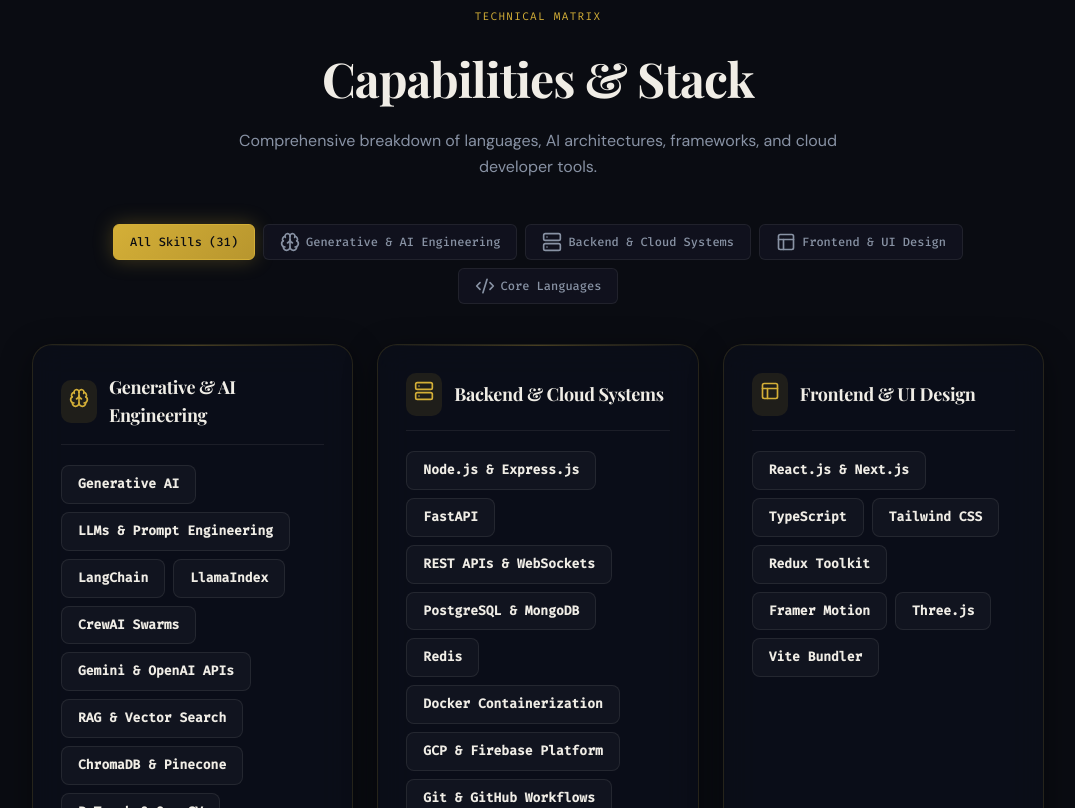
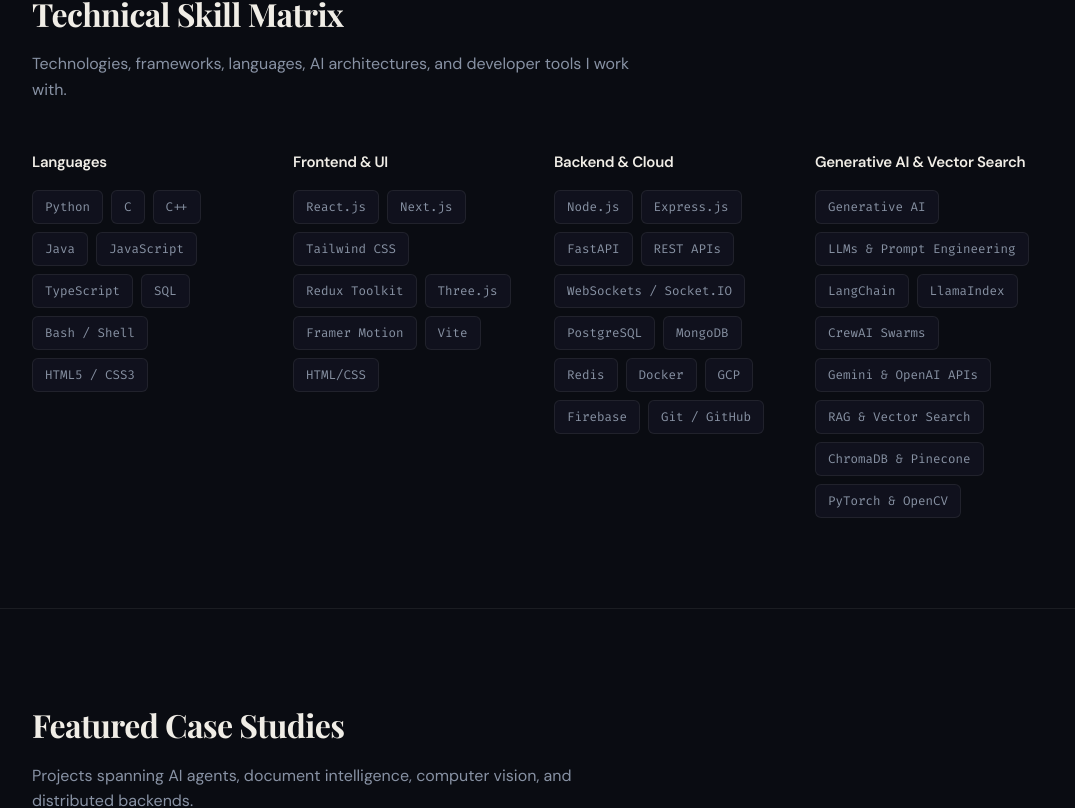
Before and after one commit to dhatchankr/Portfolio, a React (Vite) app: page / in a window 1280 px wide. Shown: the part 3572-4380 px from the top of the page, without its empty margins (102-1177 px from the left). Built offline with nearby package versions, Linux system fonts and the light colour scheme.

Commit message:
style: restored Skills section to clean text tag cloud without outer glass box containers

```diff
--- a/src/components/Skills.tsx
+++ b/src/components/Skills.tsx
@@ -1,169 +1,44 @@
-import { useState } from "react";
-import { motion } from "motion/react";
-import { Code2, Layout, Server, Brain } from "lucide-react";
-
 const skillsData = [
   {
-    id: "ai-rag",
-    category: "Generative & AI Engineering",
-    icon: <Brain size={20} />,
-    skills: [
-      "Generative AI",
-      "LLMs & Prompt Engineering",
-      "LangChain",
-      "LlamaIndex",
-      "CrewAI Swarms",
-      "Gemini & OpenAI APIs",
-      "RAG & Vector Search",
-      "ChromaDB & Pinecone",
-      "PyTorch & OpenCV",
-    ]
+    category: "Languages",
+    skills: ["Python", "C", "C++", "Java", "JavaScript", "TypeScript", "SQL", "Bash / Shell", "HTML5 / CSS3"]
   },
   {
-    id: "backend-cloud",
-    category: "Backend & Cloud Systems",
-    icon: <Server size={20} />,
-    skills: [
-      "Node.js & Express.js",
-      "FastAPI",
-      "REST APIs & WebSockets",
-      "PostgreSQL & MongoDB",
-      "Redis",
-      "Docker Containerization",
-      "GCP & Firebase Platform",
-      "Git & GitHub Workflows",
-    ]
+    category: "Frontend & UI",
+    skills: ["React.js", "Next.js", "Tailwind CSS", "Redux Toolkit", "Three.js", "Framer Motion", "Vite", "HTML/CSS"]
   },
   {
-    id: "frontend-ui",
-    category: "Frontend & UI Design",
-    icon: <Layout size={20} />,
-    skills: [
-      "React.js & Next.js",
-      "TypeScript",
-      "Tailwind CSS",
-      "Redux Toolkit",
-      "Framer Motion",
-      "Three.js",
-      "Vite Bundler",
-    ]
+    category: "Backend & Cloud",
+    skills: ["Node.js", "Express.js", "FastAPI", "REST APIs", "WebSockets / Socket.IO", "PostgreSQL", "MongoDB", "Redis", "Docker", "GCP", "Firebase", "Git / GitHub"]
   },
   {
-    id: "languages",
-    category: "Core Languages",
-    icon: <Code2 size={20} />,
-    skills: [
-      "Python",
-      "JavaScript (ES6+)",
-      "TypeScript",
-      "C / C++",
-      "Java",
-      "SQL",
-      "Bash / Shell",
-    ]
+    category: "Generative AI & Vector Search",
+    skills: ["Generative AI", "LLMs & Prompt Engineering", "LangChain", "LlamaIndex", "CrewAI Swarms", "Gemini & OpenAI APIs", "RAG & Vector Search", "ChromaDB & Pinecone", "PyTorch & OpenCV"]
   }
 ];
 
 export default function Skills() {
-  const [activeTab, setActiveTab] = useState<string>("all");
+  return (
+    <section id="skills">
+      <div className="container">
+        <h2 className="section-title">Technical Skill Matrix</h2>
+        <p className="section-desc">
+          Technologies, frameworks, languages, AI architectures, and developer tools I work with.
+        </p>
 
-  const filteredCategories = activeTab === "all"
-    ? skillsData
-    : skillsData.filter((c) => c.id === activeTab);
-
-  return (
-    <section id="skills" style={{ padding: '110px 0', borderTop: '1px solid var(--border)' }}>
-      <div className="container">
-
-        {/* Section Header */}
-        <div style={{ textAlign: 'center', marginBottom: '44px' }}>
-          <span className="section-label">TECHNICAL MATRIX</span>
-          <h2 className="section-title" style={{ fontSize: 'clamp(32px, 5vw, 48px)' }}>
-            Capabilities &amp; Stack
-          </h2>
-          <p className="section-desc" style={{ maxWidth: '600px', margin: '0 auto' }}>
-            Comprehensive breakdown of languages, AI architectures, frameworks, and cloud developer tools.
-          </p>
-        </div>
-
-        {/* Category Filter Pills */}
-        <div style={{
-          display: 'flex',
-          justifyContent: 'center',
-          flexWrap: 'wrap',
-          gap: '8px',
-          marginBottom: '40px'
-        }}>
-          <button
-            onClick={() => setActiveTab("all")}
-            className={`filter-pill ${activeTab === "all" ? "active" : ""}`}
-            style={{ cursor: 'pointer' }}
-          >
-            All Skills ({skillsData.reduce((acc, c) => acc + c.skills.length, 0)})
-          </button>
-
-          {skillsData.map((cat) => (
-            <button
-              key={cat.id}
-              onClick={() => setActiveTab(cat.id)}
-              className={`filter-pill ${activeTab === cat.id ? "active" : ""}`}
-              style={{ cursor: 'pointer', display: 'flex', alignItems: 'center', gap: '6px' }}
-            >
-              {cat.icon}
-              <span>{cat.category}</span>
-            </button>
+        {/* 4-column tag grid — clean text pills without outer box card */}
+        <div className="skills-wrapper">
+          {skillsData.map((group) => (
+            <div key={group.category} className="skill-category">
+              <h4>{group.category}</h4>
+              <div className="tag-cloud">
+                {group.skills.map((skill) => (
+                  <span key={skill} className="tag">{skill}</span>
+                ))}
+              </div>
+            </div>
           ))}
         </div>
-
-        {/* Interactive Skills Grid */}
-        <div className="skills-wrapper" style={{
-          display: 'grid',
-          gridTemplateColumns: activeTab === "all" ? 'repeat(auto-fit, minmax(280px, 1fr))' : '1fr',
-          gap: '24px'
-        }}>
-          {filteredCategories.map((group) => (
-            <motion.div
-              key={group.id}
-              initial={{ opacity: 0, y: 16 }}
-              animate={{ opacity: 1, y: 0 }}
-              transition={{ duration: 0.3 }}
-              className="glass-card"
-              style={{ padding: '28px', borderRadius: '20px' }}
-            >
-              <div style={{ display: 'flex', alignItems: 'center', gap: '12px', marginBottom: '20px', paddingBottom: '14px', borderBottom: '1px solid var(--border)' }}>
-                <div style={{ color: 'var(--primary)', background: 'rgba(212, 175, 55, 0.1)', padding: '8px', borderRadius: '10px' }}>
-                  {group.icon}
-                </div>
-                <h4 style={{ fontSize: '18px', fontWeight: 700, margin: 0, color: 'var(--text)', fontFamily: 'var(--font-heading)' }}>
-                  {group.category}
-                </h4>
-              </div>
-
-              <div className="tag-cloud" style={{ display: 'flex', flexWrap: 'wrap', gap: '8px' }}>
-                {group.skills.map((skillName) => (
-                  <motion.div
-                    key={skillName}
-                    whileHover={{ y: -2, scale: 1.03 }}
-                    className="tag"
-                    style={{
-                      padding: '8px 16px',
-                      fontSize: '13px',
-                      borderRadius: '8px',
-                      background: 'rgba(255, 255, 255, 0.03)',
-                      border: '1px solid rgba(255, 255, 255, 0.08)',
-                      display: 'inline-flex',
-                      alignItems: 'center',
-                      cursor: 'default'
-                    }}
-                  >
-                    <span style={{ fontWeight: 600, color: 'var(--text)' }}>{skillName}</span>
-                  </motion.div>
-                ))}
-              </div>
-            </motion.div>
-          ))}
-        </div>
-
       </div>
     </section>
   );
```
